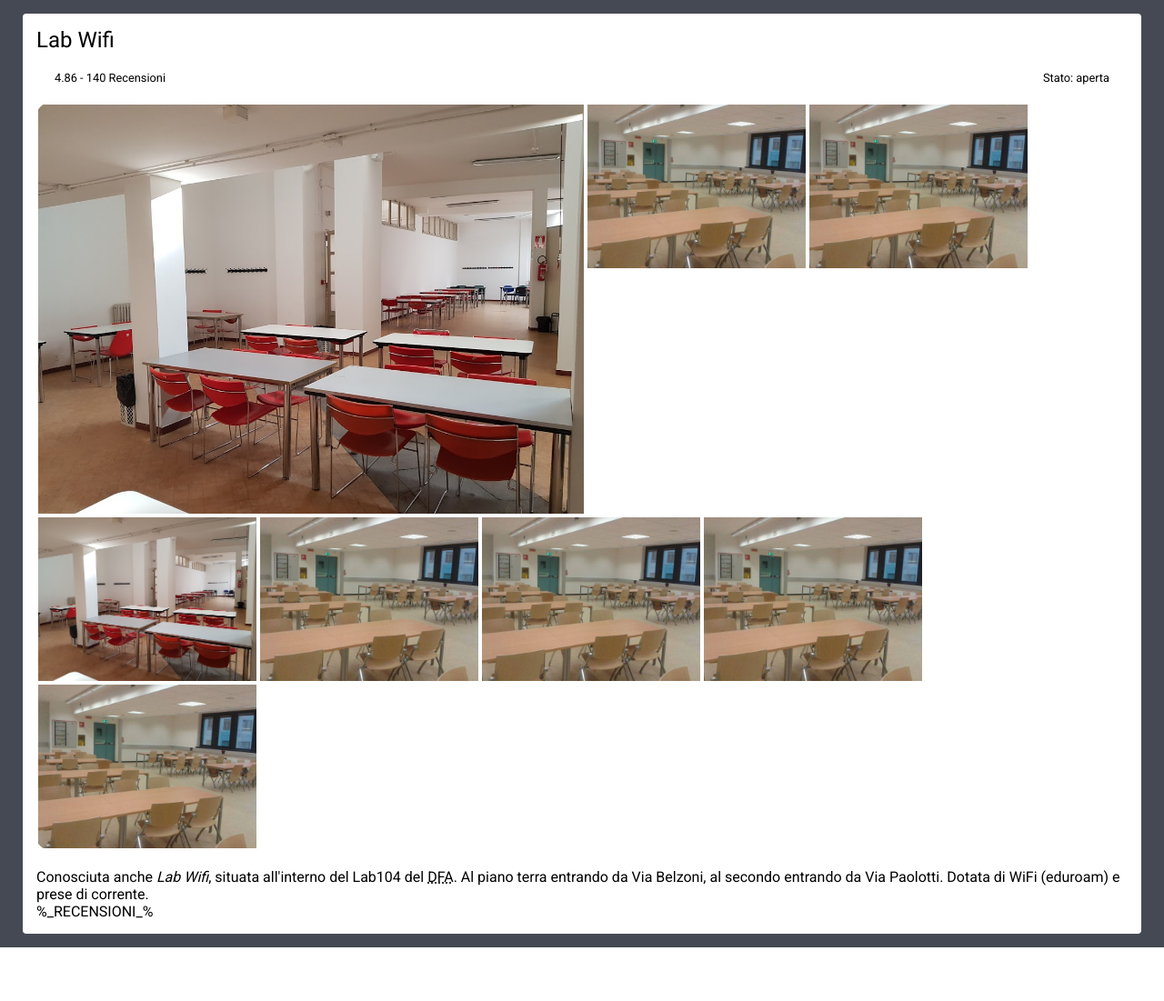
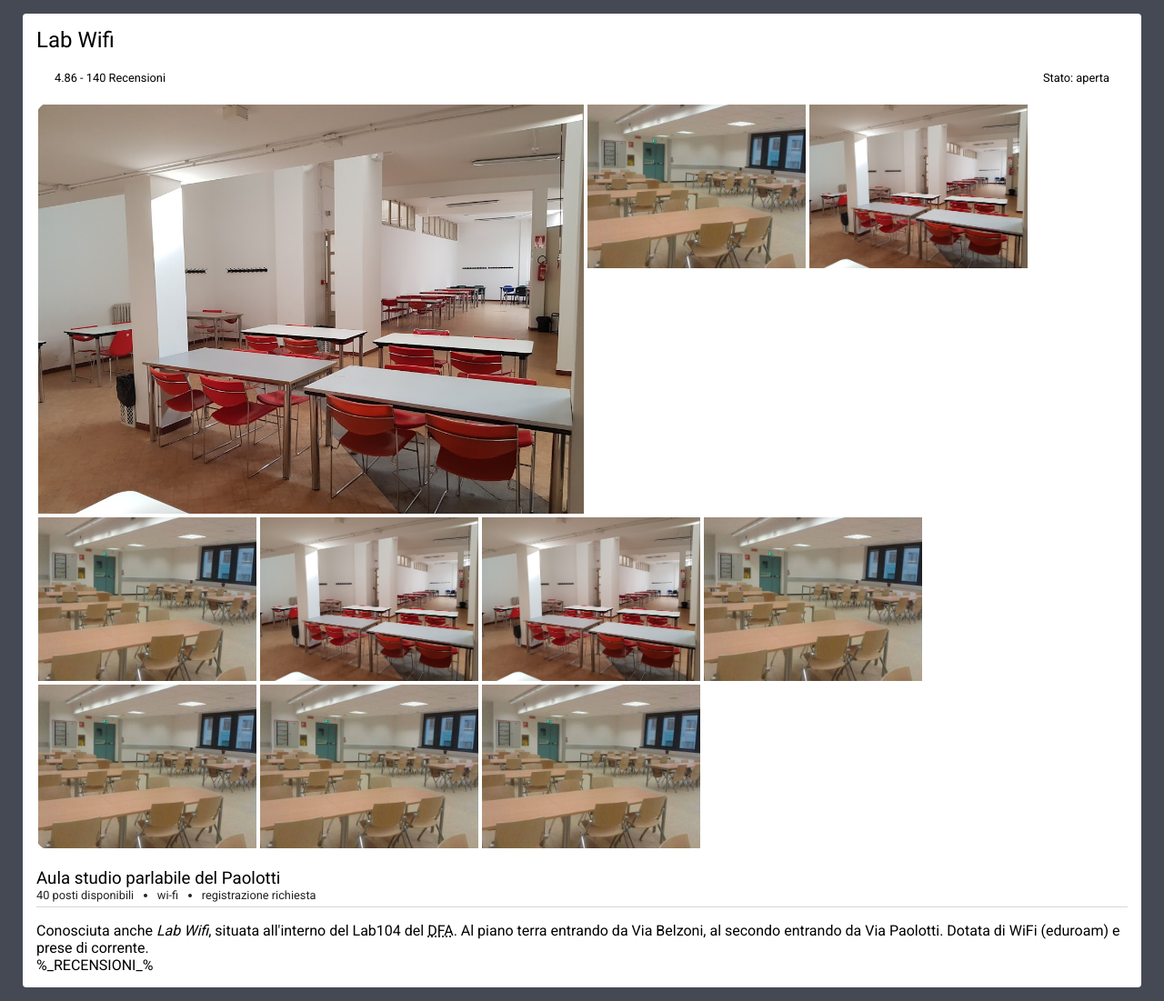
Before and after one commit to Tecwebberz/concorso-accattivante-accessibile, a PHP site: page /src/aula.html in a window 1280 px wide. Shown: the part 88-1189 px from the top of the page at 91% size. Before the commit the page ends 1130 px from the top, so only its background shows below. Run offline with PHP 8.4, Linux system fonts and the light colour scheme; some web fonts are replaced.

Commit message:
migliorato il sottotitolo e l'impaginazione

```diff
--- a/src/assets/css/main.css
+++ b/src/assets/css/main.css
@@ -26,6 +26,9 @@
 }
 
 h2{
+    font-weight: 400;
+}
+h3{
     font-weight: 400;
 }
 
@@ -212,6 +215,27 @@
     margin: 2px;
 }
 
+.mini_title{
+    border-bottom: solid rgb(214, 214, 214) 0.5px;
+    margin-bottom: 1em;
+    padding-bottom: 5px;
+}
+.mini_title > ul{
+    font-size: 0.8em;
+    display: flex;
+    justify-content:start;
+}
+
+.mini_title >ul >li{
+    margin: 0 1em;
+    color: #222222;
+}
+
+.mini_title > ul > li:first-of-type{
+    list-style-type:none;
+    margin-left: 0;
+}
+
 @media screen and (max-width:1200px) {
     .primary-box{
         width: 40%;
--- a/src/aula.html
+++ b/src/aula.html
@@ -36,17 +36,28 @@
             <p>Stato: aperta</p>
         </div>
 
-
         <div class="photo_holder">
             <img src="assets/img/jappelli.jpg" alt="">
             <img src="assets/img/asta.jpg" alt="">
+            <img src="assets/img/jappelli.jpg" alt="">
             <img src="assets/img/asta.jpg" alt="">
+            <img src="assets/img/jappelli.jpg" alt="">
             <img src="assets/img/jappelli.jpg" alt="">
             <img src="assets/img/asta.jpg" alt="">
             <img src="assets/img/asta.jpg" alt="">
             <img src="assets/img/asta.jpg" alt="">
             <img src="assets/img/asta.jpg" alt="">
         </div>
+
+        <div class="mini_title">
+            <h3>Aula studio parlabile del Paolotti</h3>
+            <ul>
+                <li>40 posti disponibili</li>
+                <li>wi-fi</li>
+                <li>registrazione richiesta</li>
+            </ul>
+        </div>
+
 
         <p>Conosciuta anche <em>Lab Wifi</em>, situata all'interno del Lab104 del <abbr title="Dipartimento di Fisica e Astronomia">DFA</abbr>. Al piano terra entrando da Via Belzoni, al secondo entrando da Via Paolotti. Dotata di <span xml:lang="en">WiFi (eduroam)</span> e prese di corrente.</p>
 
```
